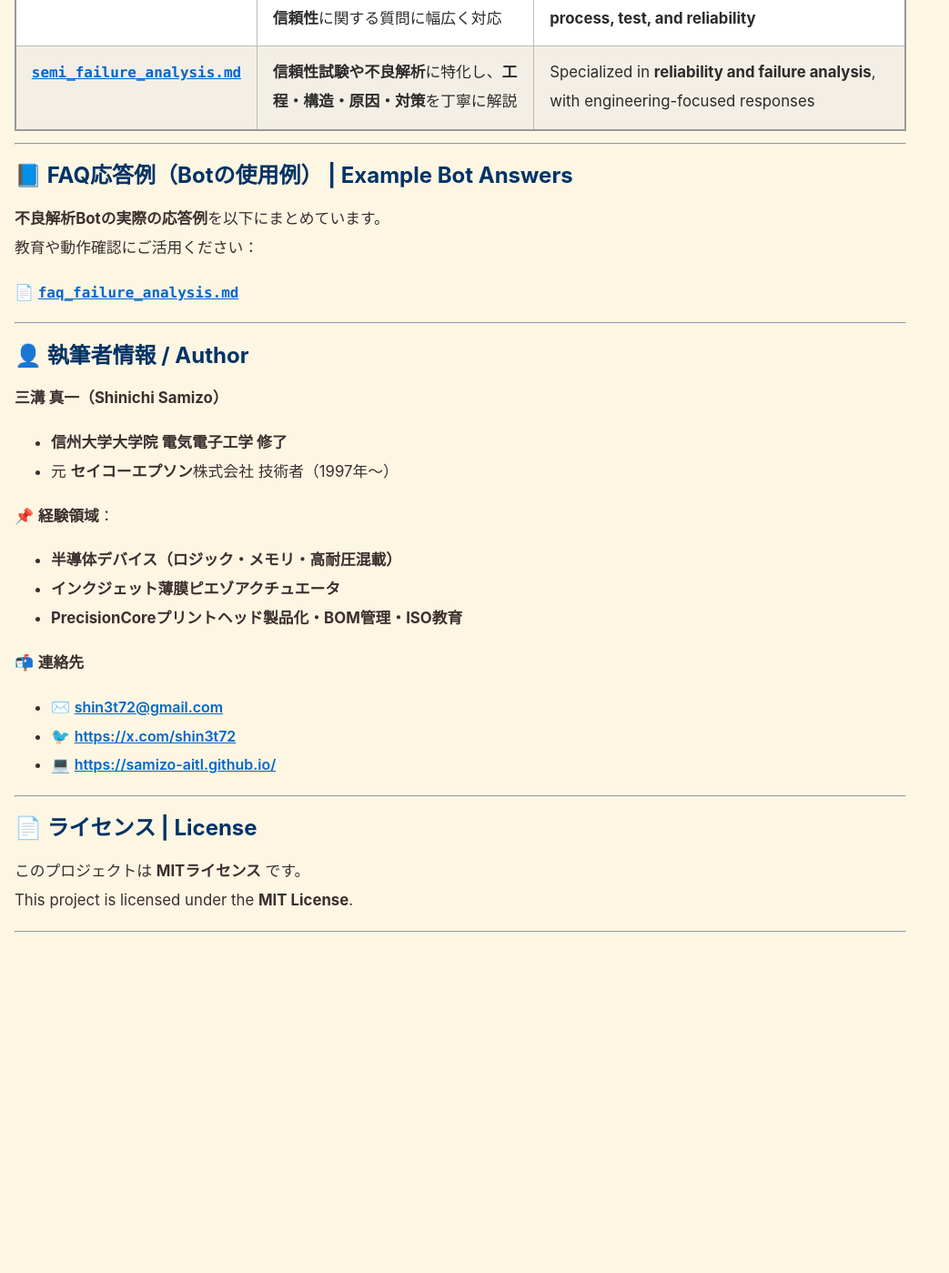
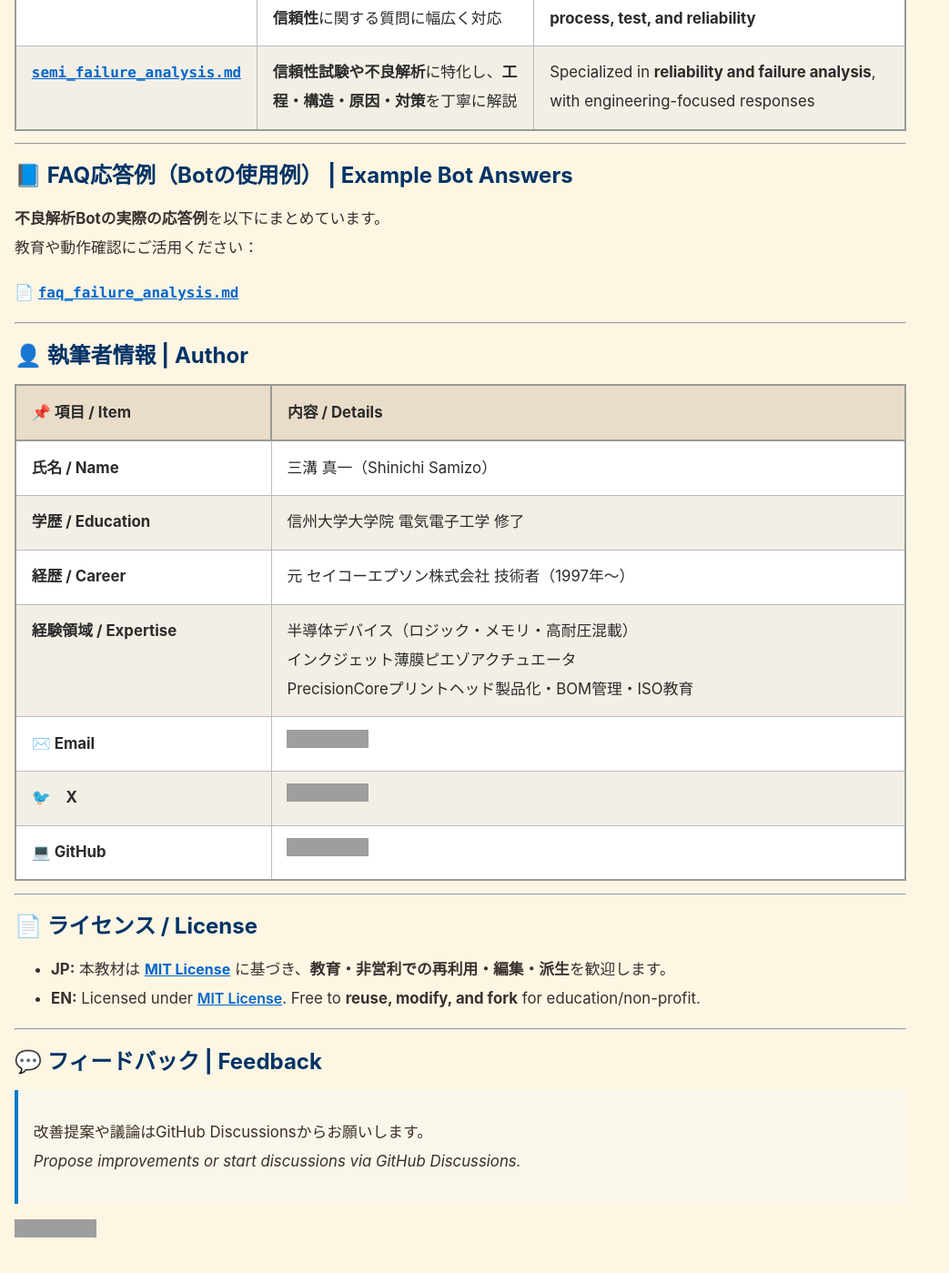
Before and after one commit to Samizo-AITL/SamizoGPT_SemiTechBot, a Jekyll site: the page built from index.md, in a window 1280 px wide and 1400 px high, scrolled down 2492 px. Shown: the whole window at 91% size, without its empty margins (0-1043 px from the left). Built offline with Jekyll 4.4.1, drawn with Linux system fonts in a browser that asks for light colours; before the commit the page ends 3549 px from its top, so only the background shows below that; grey boxes are pictures that could not be loaded.

Commit message:
Update index.md

```diff
--- a/index.md
+++ b/index.md
@@ -117,27 +117,29 @@ curl -X POST http://127.0.0.1:5000/chat \
 
 ---
 
-## 👤 **執筆者情報 / Author**
+## 👤 **執筆者情報 | Author**
 
-**三溝 真一（Shinichi Samizo）**
-- **信州大学大学院 電気電子工学 修了**
-- 元 **セイコーエプソン**株式会社 技術者（1997年〜）
-
-📌 **経験領域**：
-- **半導体デバイス（ロジック・メモリ・高耐圧混載）**
-- **インクジェット薄膜ピエゾアクチュエータ**
-- **PrecisionCoreプリントヘッド製品化・BOM管理・ISO教育**
-
-📬 **連絡先**
-- ✉️ [shin3t72@gmail.com](mailto:shin3t72@gmail.com)
-- 🐦 [https://x.com/shin3t72](https://x.com/shin3t72)
-- 💻 [https://samizo-aitl.github.io/](https://samizo-aitl.github.io/)
+| 📌 項目 / Item | 内容 / Details |
+|------|------|
+| **氏名 / Name** | 三溝 真一（Shinichi Samizo） |
+| **学歴 / Education** | 信州大学大学院 電気電子工学 修了 |
+| **経歴 / Career** | 元 セイコーエプソン株式会社 技術者（1997年〜） |
+| **経験領域 / Expertise** | 半導体デバイス（ロジック・メモリ・高耐圧混載）<br>インクジェット薄膜ピエゾアクチュエータ<br>PrecisionCoreプリントヘッド製品化・BOM管理・ISO教育 |
+| **✉️ Email** | [![Email](https://img.shields.io/badge/Email-shin3t72%40gmail.com-red?style=for-the-badge&logo=gmail)](mailto:shin3t72@gmail.com) |
+| **🐦　X** | [![X](https://img.shields.io/badge/X-@shin3t72-black?style=for-the-badge&logo=x)](https://x.com/shin3t72) |
+| **💻 GitHub** | [![GitHub](https://img.shields.io/badge/GitHub-Samizo--AITL-blue?style=for-the-badge&logo=github)](https://github.com/Samizo-AITL) |
 
 ---
 
-## 📄 **ライセンス | License**
+## 📄 **ライセンス / License**
 
-このプロジェクトは **MITライセンス** です。
-This project is licensed under the **MIT License**.
+- **JP:** 本教材は [**MIT License**](https://opensource.org/licenses/MIT) に基づき、**教育・非営利での再利用・編集・派生**を歓迎します。
+- **EN:** Licensed under **[MIT License](https://opensource.org/licenses/MIT)**. Free to **reuse, modify, and fork** for education/non-profit.
 
 ---
+
+## 💬 **フィードバック | Feedback**
+> 改善提案や議論はGitHub Discussionsからお願いします。
+> *Propose improvements or start discussions via GitHub Discussions.*
+
+[![💬 GitHub Discussions](https://img.shields.io/badge/💬%20GitHub-Discussions-brightgreen?logo=github)](https://github.com/Samizo-AITL/SamizoGPT_SemiTechBot/discussions)
```
